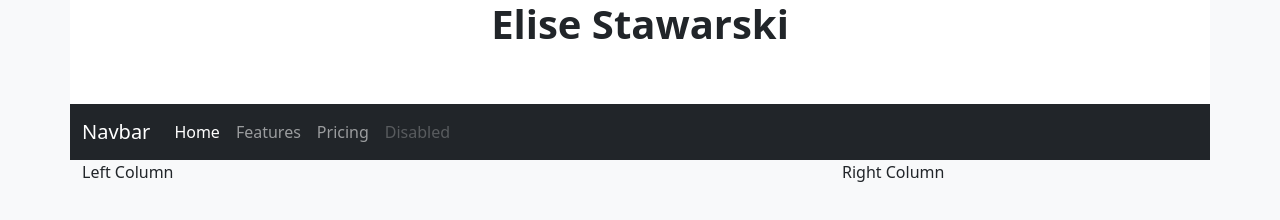
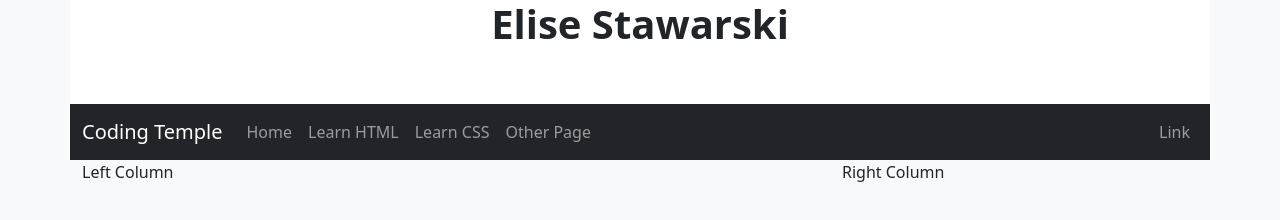
Before and after one commit to Navi-beep/bootstrap_portfolio, a plain HTML site: page index.html in a window 1280 px wide. Drawn offline with nearby package versions, Linux system fonts and the light colour scheme.

Commit message:
fixed link on nav

```diff
--- a/index.html
+++ b/index.html
@@ -20,30 +20,25 @@
 
         <!-- Row 2 - Navbar -->
         <div class="row">
-            <nav class="navbar navbar-expand-lg bg-dark  navbar-dark">
+            <nav class="navbar navbar-expand-lg bg-dark navbar-dark">
                 <div class="container-fluid">
-                  <a class="navbar-brand" href="#">Navbar</a>
-                  <button class="navbar-toggler" type="button" data-bs-toggle="collapse" data-bs-target="#navbarNav" aria-controls="navbarNav" aria-expanded="false" aria-label="Toggle navigation">
-                    <span class="navbar-toggler-icon"></span>
-                  </button>
-                  <div class="collapse navbar-collapse" id="navbarNav">
-                    <ul class="navbar-nav">
-                      <li class="nav-item">
-                        <a class="nav-link active" aria-current="page" href="#">Home</a>
-                      </li>
-                      <li class="nav-item">
-                        <a class="nav-link" href="#">Features</a>
-                      </li>
-                      <li class="nav-item">
-                        <a class="nav-link" href="#">Pricing</a>
-                      </li>
-                      <li class="nav-item">
-                        <a class="nav-link disabled">Disabled</a>
-                      </li>
-                    </ul>
-                  </div>
+                    <a class="navbar-brand" href="#">Coding Temple</a>
+                    <button class="navbar-toggler" type="button" data-bs-toggle="collapse" data-bs-target="#navbarNavAltMarkup" aria-controls="navbarNavAltMarkup" aria-expanded="false" aria-label="Toggle navigation">
+                        <span class="navbar-toggler-icon"></span>
+                    </button>
+                    <div class="collapse navbar-collapse justify-content-between" id="navbarNavAltMarkup">
+                        <div class="navbar-nav">
+                            <a class="nav-link" href="#">Home</a>
+                            <a class="nav-link" href="#">Learn HTML</a>
+                            <a class="nav-link" href="#">Learn CSS</a>
+                            <a class="nav-link" href="#">Other Page</a>
+                        </div>
+                        <div class="navbar-nav">
+                            <a class="nav-link" href="#">Link</a>
+                        </div>
+                    </div>
                 </div>
-              </nav>
+            </nav>
         </div>
 
         <!-- Row 3 - Main Content -->
```
